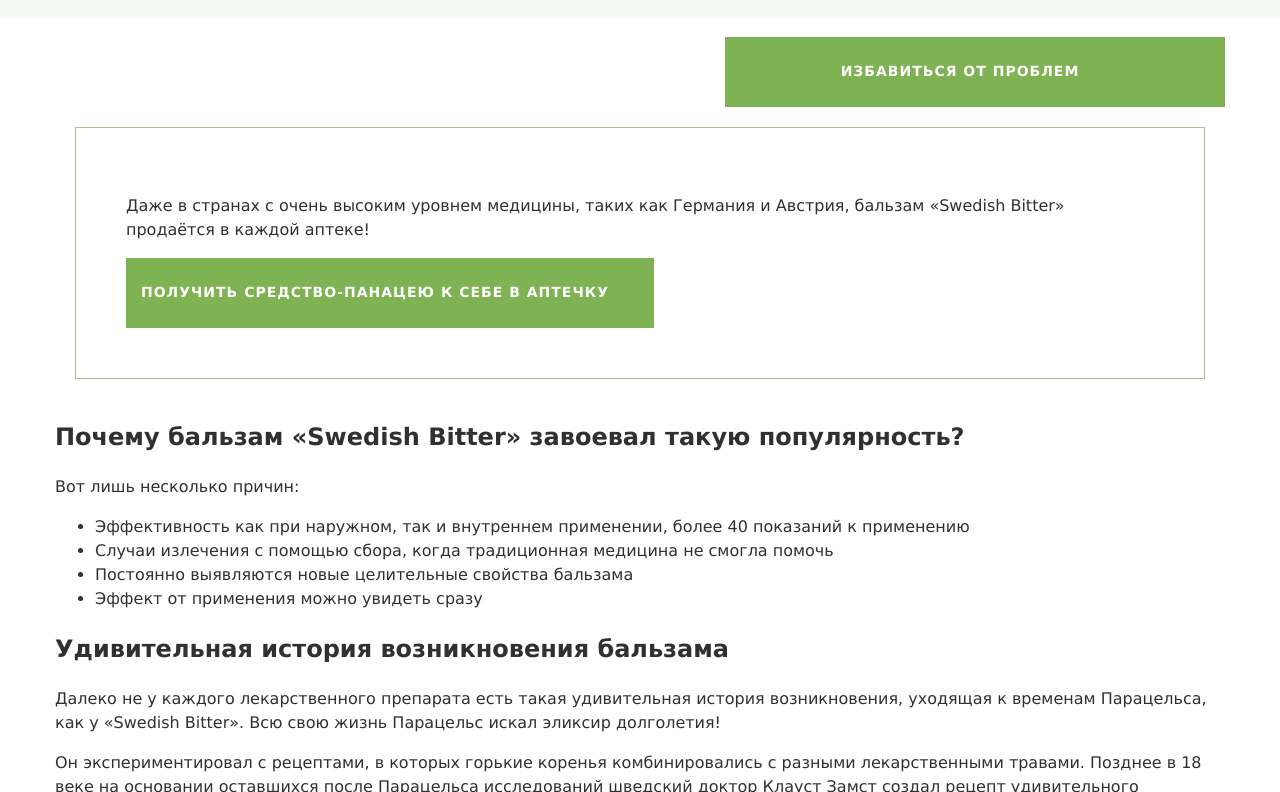
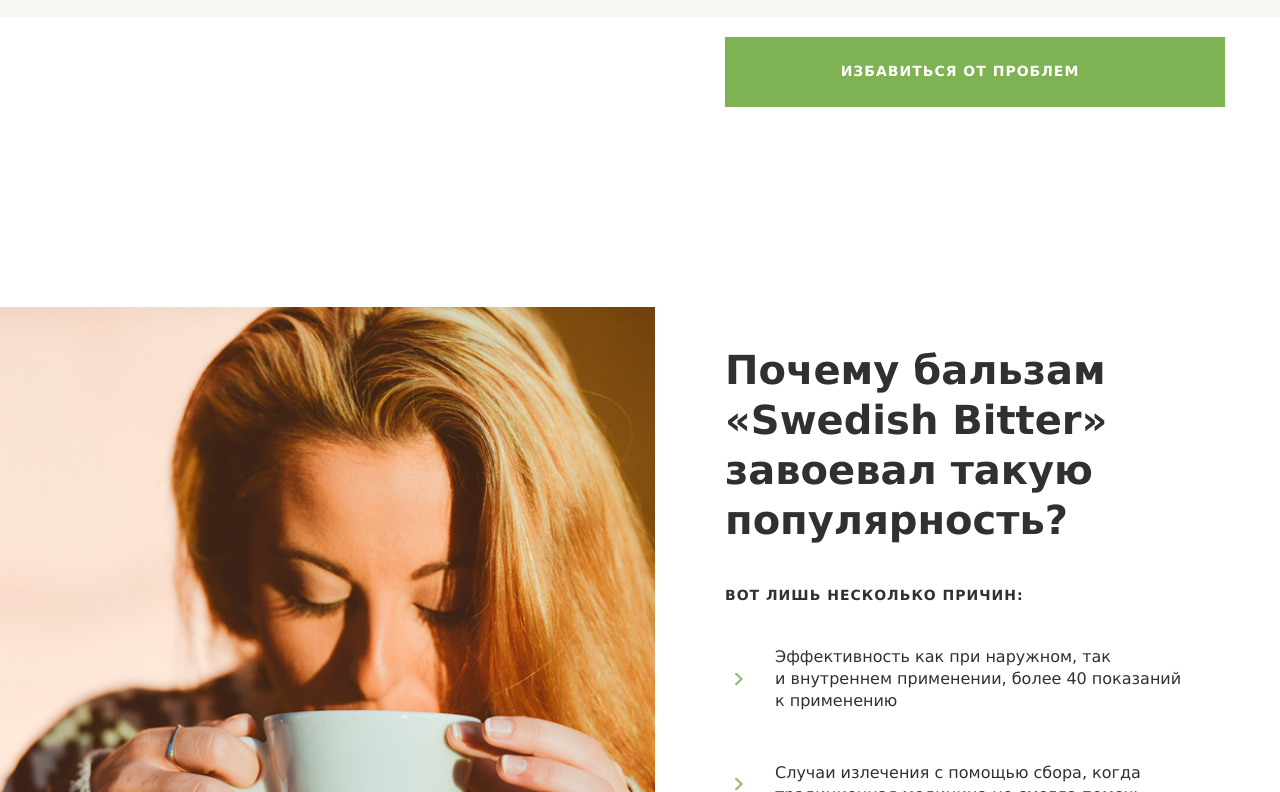
Before and after one commit to owlrik/markup-swedish-bitter, a website: page src/html/index.html in a window 1280 px wide. Shown: the part 2008-2800 px from the top of the page. Drawn offline with nearby package versions, Linux system fonts and the light colour scheme; files that its build step writes are made by us from their sources; files whose address does not match are found by name.

Commit message:
Стилизован блок success-secrets

```diff
--- a/src/html/index.html
+++ b/src/html/index.html
@@ -194,12 +194,14 @@
             <div class="success-secrets__left">
               <div class="banner success-secrets__banner">
                 <div class="banner__inner">
-                  <p class="banner__text">
-                    Даже в странах с очень высоким уровнем медицины, таких как Германия и Австрия,
-                    бальзам «Swedish Bitter» продаётся в каждой аптеке!
-                  </p>
+                  <div class="banner__text-wrap">
+                    <p>
+                      Даже в&nbsp;странах с&nbsp;очень высоким уровнем медицины, таких как Германия и&nbsp;Австрия,
+                      бальзам &laquo;Swedish Bitter&raquo; продаётся в&nbsp;каждой аптеке!
+                    </p>
+                  </div>
 
-                  <a class="btn success-secrets__btn" href="#">Получить средство-панацею к себе в аптечку</a>
+                  <a class="btn" href="#">Получить средство-панацею к&nbsp;себе в&nbsp;аптечку</a>
                 </div>
               </div>
             </div>
@@ -215,16 +217,31 @@
 
               <ul class="success-secrets__list">
                 <li class="success-secrets__item">
-                  Эффективность как при наружном, так и внутреннем применении, более 40 показаний к применению
+                  <svg class="success-secrets__item-icon" width="8" height="13" aria-hidden="true">
+                    <use xlink:href="img/sprite/sprite.svg#arrow-item"></use>
+                  </svg>
+                  Эффективность как при наружном, так и&nbsp;внутреннем применении, более 40 показаний к&nbsp;применению
                 </li>
+
                 <li class="success-secrets__item">
-                  Случаи излечения с помощью сбора, когда традиционная медицина не смогла помочь
+                  <svg class="success-secrets__item-icon" width="8" height="13" aria-hidden="true">
+                    <use xlink:href="img/sprite/sprite.svg#arrow-item"></use>
+                  </svg>
+                  Случаи излечения с&nbsp;помощью сбора, когда традиционная медицина не&nbsp;смогла помочь
                 </li>
+
                 <li class="success-secrets__item">
+                  <svg class="success-secrets__item-icon" width="8" height="13" aria-hidden="true">
+                    <use xlink:href="img/sprite/sprite.svg#arrow-item"></use>
+                  </svg>
                   Постоянно выявляются новые целительные свойства бальзама
                 </li>
+
                 <li class="success-secrets__item">
-                  Эффект от применения можно увидеть сразу
+                  <svg class="success-secrets__item-icon" width="8" height="13" aria-hidden="true">
+                    <use xlink:href="img/sprite/sprite.svg#arrow-item"></use>
+                  </svg>
+                  Эффект от&nbsp;применения можно увидеть сразу
                 </li>
               </ul>
             </div>
--- a/src/sass/blocks/_banner.scss
+++ b/src/sass/blocks/_banner.scss
@@ -1,6 +1,7 @@
 .banner {
   position: relative;
   padding: 20px;
+  background-color: $color-body;
 
   &--bg-dark {
     background-color: #f6f9f3;
--- /dev/null
+++ b/src/sass/blocks/_success-secrets.scss
@@ -0,0 +1,93 @@
+.success-secrets {
+  min-height: 645px;
+}
+
+.success-secrets__inner {
+  display: flex;
+  justify-content: space-between;
+  padding-bottom: 90px;
+}
+
+.success-secrets__left {
+  position: relative;
+  width: 53%;
+  max-width: 600px;
+
+  &::before {
+    content: "";
+    position: absolute;
+    top: 0;
+    right: 0;
+    display: block;
+    width: calc((1720px - 1170px) / 2 + 100%);
+    height: 100%;
+    background: url("../img/bg/bg-success.jpg") right top / cover no-repeat;
+  }
+}
+
+.success-secrets__banner {
+  position: absolute;
+  right: -2px;
+  bottom: -90px;
+}
+
+.success-secrets__banner .banner__inner {
+  padding: 0;
+}
+
+.success-secrets__banner .banner__text-wrap {
+  padding: 40px 40px 35px;
+}
+
+.success-secrets__banner .btn {
+  display: block;
+}
+
+.success-secrets__right {
+  width: 43%;
+  max-width: 500px;
+  padding-top: 38px;
+}
+
+.success-secrets__title {
+  margin: 0 0 40px;
+  font-size: 40px;
+  line-height: 1.25;
+}
+
+.success-secrets__list-title {
+  margin: 0 0 40px;
+  font-weight: 700;
+  font-size: 14px;
+  text-transform: uppercase;
+  letter-spacing: 1px;
+}
+
+.success-secrets__list {
+  margin: 0;
+  padding: 0;
+  list-style: none;
+}
+
+.success-secrets__item {
+  position: relative;
+  margin-bottom: 50px;
+  padding-left: 50px;
+  font-size: 16px;
+  line-height: 1.375;
+
+  &:last-child {
+    margin-bottom: 0;
+  }
+}
+
+.success-secrets__item-icon {
+  position: absolute;
+  top: 50%;
+  left: 10px;
+  display: block;
+  width: 8px;
+  height: 13px;
+  transform: translateY(-50%);
+  fill: #97b979;
+}
--- a/src/sass/blocks/_symptoms.scss
+++ b/src/sass/blocks/_symptoms.scss
@@ -2,7 +2,9 @@
   display: flex;
   flex-wrap: wrap;
   justify-content: space-between;
+  margin-bottom: 150px;
   padding-top: 145px;
+  padding-bottom: 50px;
 }
 
 .symptoms__left {
--- a/src/sass/style.scss
+++ b/src/sass/style.scss
@@ -27,3 +27,4 @@
 @import "blocks/item-statistics";
 @import "blocks/symptoms";
 @import "blocks/item-symptoms";
+@import "blocks/success-secrets";
```
Also changed, not shown: src/img/bg/bg-success.jpg (added).
